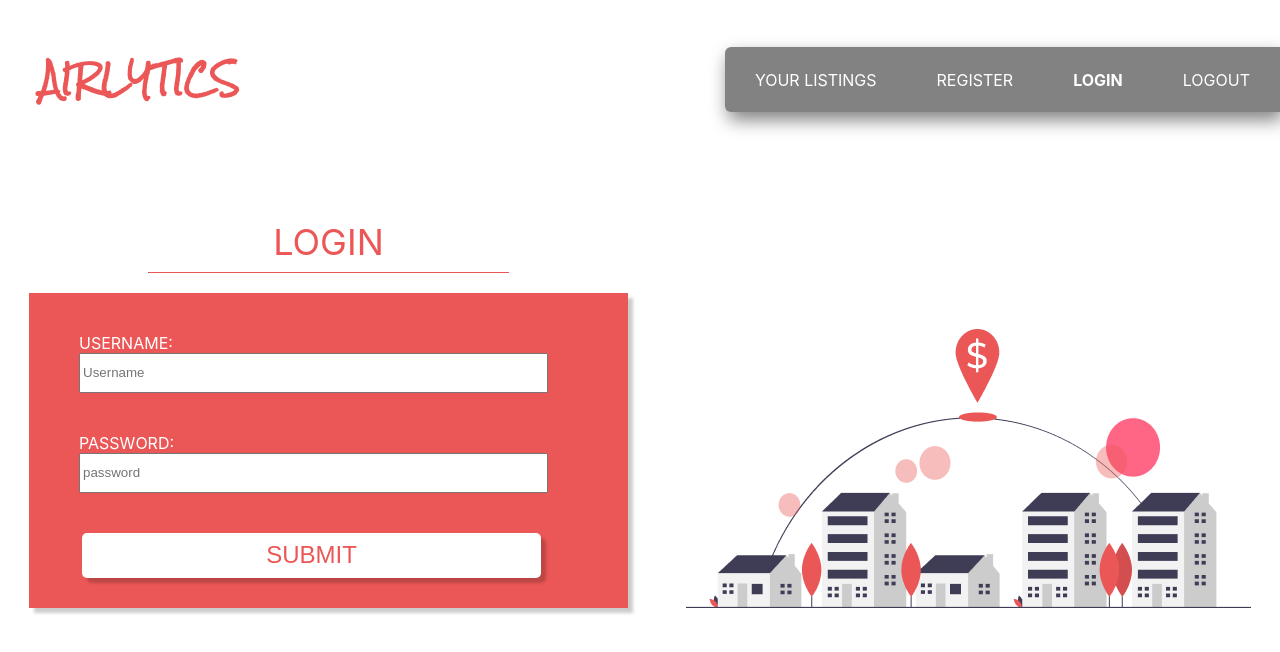
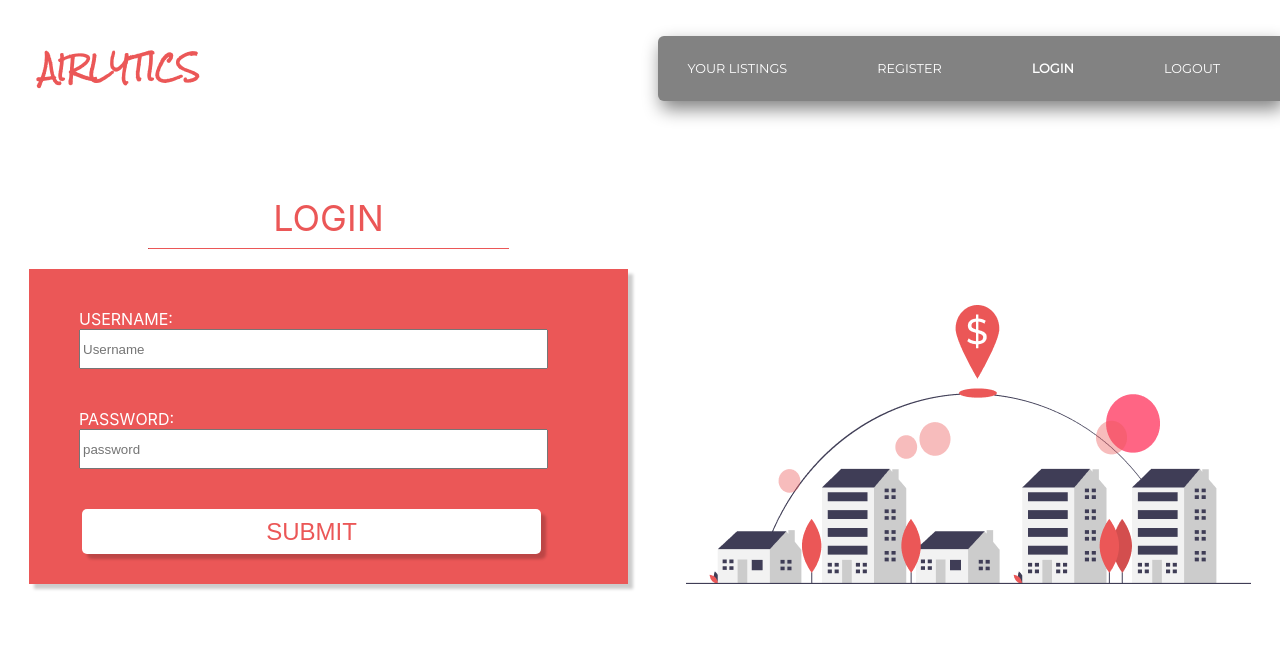
Before and after one commit to airbnb-price-opt/front-end, a React (Create React App) app in the folder airbnb-opt-price/: page /login in a window 1280 px wide. Shown: the top 652 px of the page. Built offline with nearby package versions, Linux system fonts and the light colour scheme.

Commit message:
Edited NavBar overflow/font

```diff
--- a/airbnb-opt-price/src/StyledComps.js
+++ b/airbnb-opt-price/src/StyledComps.js
@@ -64,6 +64,7 @@ export const StyledNavLink = styled(NavLink)`
     color: white;
     text-decoration: none;
     padding: 0 30px;
+    margin-right: 30px;
 
     &:hover
     {
@@ -74,6 +75,8 @@ export const StyledNavLink = styled(NavLink)`
 
 export const StyledHeader = styled.div`
     padding-left: 40px;
+    font-family: 'Montserrat', sans-serif;
+    font-size: .8rem;
     margin-top: 20px;
     display:flex;
     justify-content: space-between;
```
